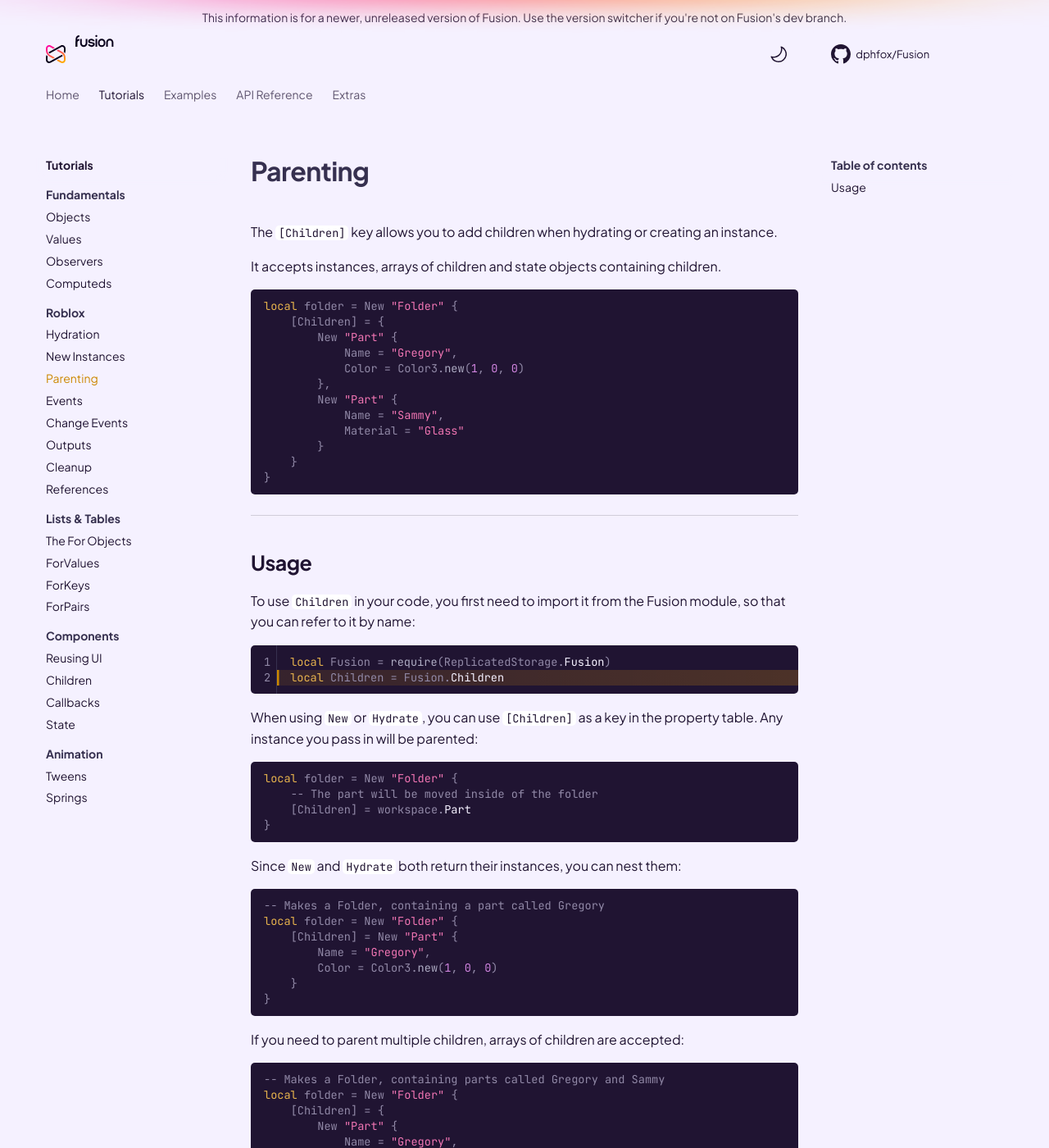
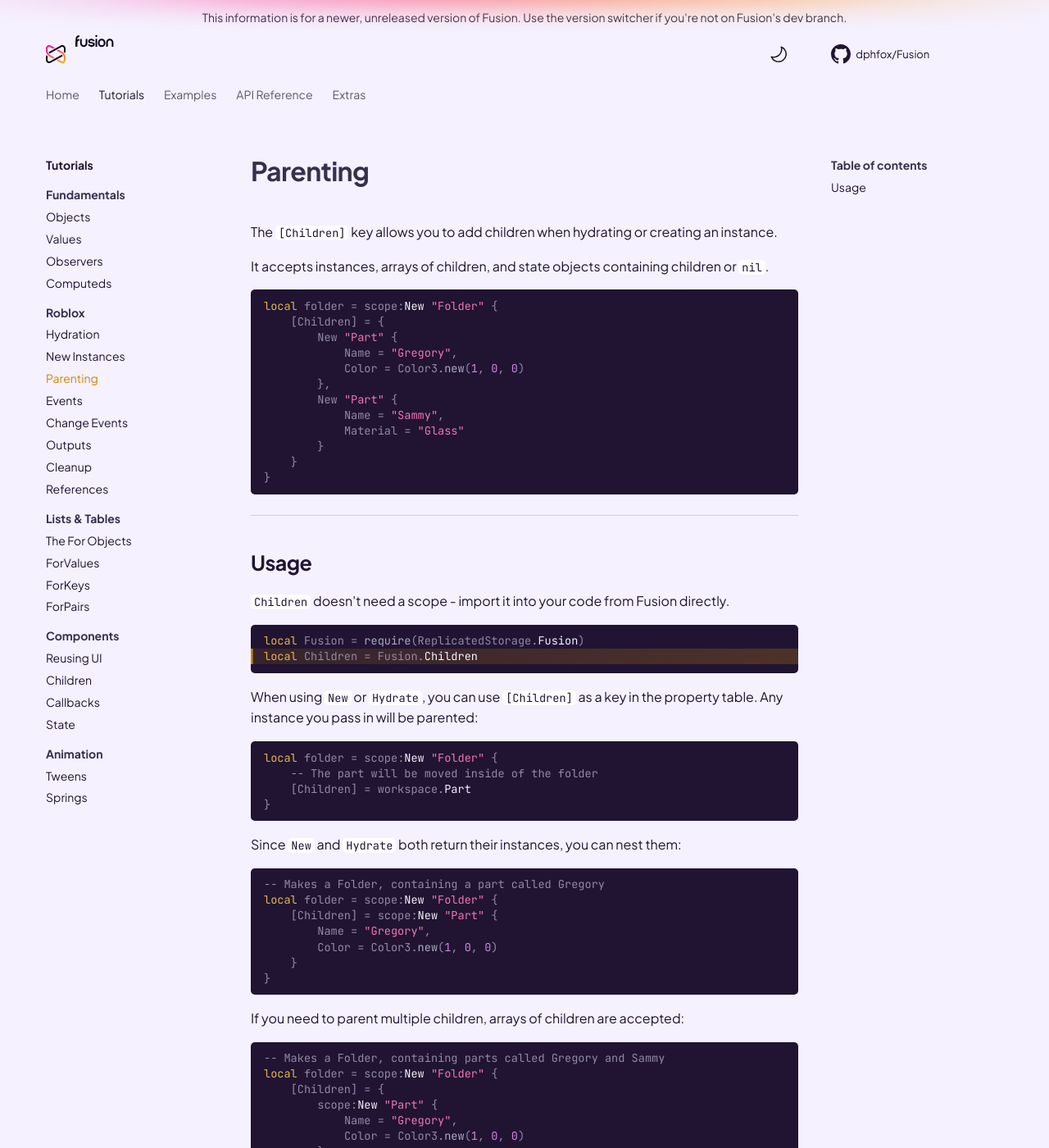
Before and after one commit to dphfox/Fusion, an MkDocs documentation site: the page built from docs/tutorials/instances/parenting.md, in a window 1280 px wide and 1400 px high. Shown: the whole window at 82% size. Built offline with MkDocs 1.6.1 and Material for MkDocs 9.7.7, drawn with Linux system fonts in a browser that asks for light colours; comment, search, counter and statistics services are not loaded; the version menu is left out; some of the changed text lies outside the part shown.

Commit message:
Update parenting tutorial to use scopes

````diff
--- a/docs/tutorials/instances/parenting.md
+++ b/docs/tutorials/instances/parenting.md
@@ -1,10 +1,11 @@
 The `[Children]` key allows you to add children when hydrating or creating an
 instance.
 
-It accepts instances, arrays of children and state objects containing children.
+It accepts instances, arrays of children, and state objects containing children
+or `nil`.
 
 ```Lua
-local folder = New "Folder" {
+local folder = scope:New "Folder" {
     [Children] = {
         New "Part" {
             Name = "Gregory",
@@ -22,10 +23,10 @@ local folder = New "Folder" {
 
 ## Usage
 
-To use `Children` in your code, you first need to import it from the Fusion
-module, so that you can refer to it by name:
+`Children` doesn't need a scope - import it into your code from Fusion
+directly.
 
-```Lua linenums="1" hl_lines="2"
+```Lua hl_lines="2"
 local Fusion = require(ReplicatedStorage.Fusion)
 local Children = Fusion.Children
 ```
@@ -34,7 +35,7 @@ When using `New` or `Hydrate`, you can use `[Children]` as a key in the property
 table. Any instance you pass in will be parented:
 
 ```Lua
-local folder = New "Folder" {
+local folder = scope:New "Folder" {
     -- The part will be moved inside of the folder
     [Children] = workspace.Part
 }
@@ -44,8 +45,8 @@ Since `New` and `Hydrate` both return their instances, you can nest them:
 
 ```Lua
 -- Makes a Folder, containing a part called Gregory
-local folder = New "Folder" {
-    [Children] = New "Part" {
+local folder = scope:New "Folder" {
+    [Children] = scope:New "Part" {
         Name = "Gregory",
         Color = Color3.new(1, 0, 0)
     }
@@ -56,13 +57,13 @@ If you need to parent multiple children, arrays of children are accepted:
 
 ```Lua
 -- Makes a Folder, containing parts called Gregory and Sammy
-local folder = New "Folder" {
+local folder = scope:New "Folder" {
     [Children] = {
-        New "Part" {
+        scope:New "Part" {
             Name = "Gregory",
             Color = Color3.new(1, 0, 0)
         },
-        New "Part" {
+        scope:New "Part" {
             Name = "Sammy",
             Material = "Glass"
         }
@@ -73,12 +74,12 @@ local folder = New "Folder" {
 Arrays can be nested to any depth; all children will still be parented:
 
 ```Lua
-local folder = New "Folder" {
+local folder = scope:New "Folder" {
     [Children] = {
         {
             {
                 {
-                    New "Part" {
+                    scope:New "Part" {
                         Name = "Gregory",
                         Color = Color3.new(1, 0, 0)
                     }
@@ -89,17 +90,17 @@ local folder = New "Folder" {
 }
 ```
 
-Similarly, state objects containing children (or `nil`) are also allowed:
+State objects containing children or `nil` are also allowed:
 
 ```Lua
-local value = Value()
+local value = scope:Value()
 
-local folder = New "Folder" {
+local folder = scope:New "Folder" {
     [Children] = value
 }
 
 value:set(
-    New "Part" {
+    scope:New "Part" {
         Name = "Clyde",
         Transparency = 0.5
     }
@@ -110,22 +111,22 @@ You may use any combination of these to parent whichever children you need:
 
 ```Lua
 local modelChildren = workspace.Model:GetChildren()
-local includeModel = Value(true)
+local includeModel = scope:Value(true)
 
-local folder = New "Folder" {
+local folder = scope:New "Folder" {
     -- array of children
     [Children] = {
         -- single instance
-        New "Part" {
+        scope:New "Part" {
             Name = "Gregory",
             Color = Color3.new(1, 0, 0)
         },
         -- state object containing children (or nil)
-        Computed(function(use)
+        scope:Computed(function(use)
             return if use(includeModel)
                 then modelChildren:GetChildren() -- array of children
                 else nil
-        end, Fusion.doNothing)
+        end)
     }
 }
 ```
````
